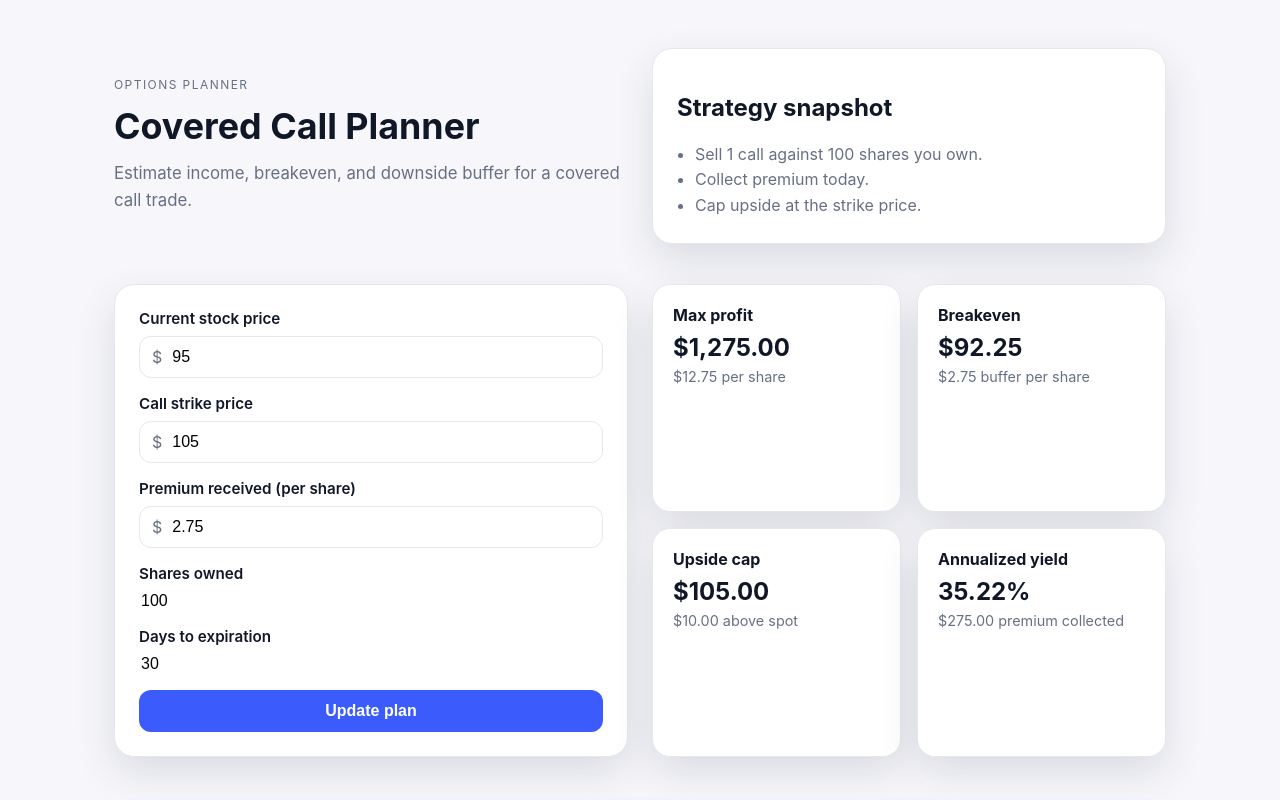
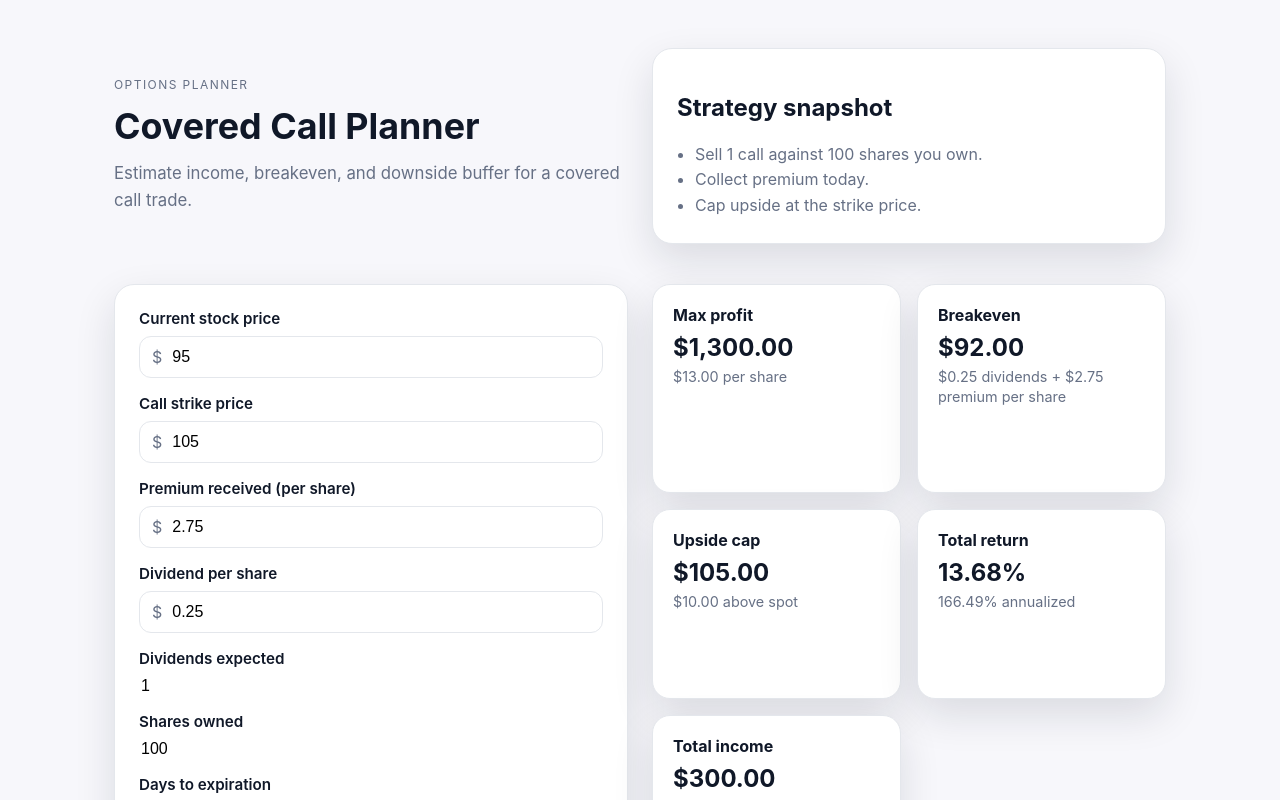
Before and after one commit to bryan171179/optionsplanner, a Next.js app: page /covered-call in a window 1280 px wide. Shown: the top 800 px of the page. Built offline with nearby package versions, Linux system fonts and the light colour scheme.

Commit message:
Add dividend inputs and total return metrics

```diff
--- a/app/covered-call/page.tsx
+++ b/app/covered-call/page.tsx
@@ -12,48 +12,62 @@ const formatCurrency = (value: number) =>
 
 const formatPercent = (value: number) => `${(value * 100).toFixed(2)}%`;
 
-const computeAnnualizedYield = ({
-  stockPrice,
-  premium,
+const computeAnnualizedReturn = ({
+  totalReturn,
   days,
 }: {
-  stockPrice: number;
-  premium: number;
+  totalReturn: number;
   days: number;
-}) => (days > 0 ? (premium / stockPrice) * (365 / days) : 0);
+}) => (days > 0 ? totalReturn * (365 / days) : 0);
 
 export default function CoveredCallPage() {
   const [formState, setFormState] = useState({
     stockPrice: 95,
     strikePrice: 105,
     premium: 2.75,
+    dividendPerShare: 0.25,
+    dividendsExpected: 1,
     shares: 100,
     days: 30,
   });
-  const lastSubmittedAnnualizedYield = useRef(
-    computeAnnualizedYield(formState),
+  const lastSubmittedAnnualizedReturn = useRef(
+    computeAnnualizedReturn({ totalReturn: 0, days: formState.days }),
   );
 
   const calculations = useMemo(() => {
-    const { stockPrice, strikePrice, premium, shares, days } = formState;
+    const {
+      stockPrice,
+      strikePrice,
+      premium,
+      dividendPerShare,
+      dividendsExpected,
+      shares,
+      days,
+    } = formState;
+    const dividendPerShareTotal = dividendPerShare * dividendsExpected;
     const premiumTotal = premium * shares;
-    const maxProfitPerShare = strikePrice - stockPrice + premium;
+    const dividendsTotal = dividendPerShareTotal * shares;
+    const maxProfitPerShare =
+      strikePrice - stockPrice + premium + dividendPerShareTotal;
     const maxProfitTotal = maxProfitPerShare * shares;
-    const breakevenPrice = stockPrice - premium;
+    const breakevenPrice = stockPrice - premium - dividendPerShareTotal;
     const upsideCapValue = strikePrice - stockPrice;
-    const annualizedYield = computeAnnualizedYield({
-      stockPrice,
-      premium,
+    const totalReturn = stockPrice > 0 ? maxProfitPerShare / stockPrice : 0;
+    const annualizedReturn = computeAnnualizedReturn({
+      totalReturn,
       days,
     });
 
     return {
+      dividendPerShareTotal,
       premiumTotal,
+      dividendsTotal,
       maxProfitPerShare,
       maxProfitTotal,
       breakevenPrice,
       upsideCapValue,
-      annualizedYield,
+      totalReturn,
+      annualizedReturn,
     };
   }, [formState]);
 
@@ -67,11 +81,11 @@ export default function CoveredCallPage() {
 
   const handleSubmit = (event: React.FormEvent<HTMLFormElement>) => {
     event.preventDefault();
-    const previousYield = lastSubmittedAnnualizedYield.current;
-    const currentYield = calculations.annualizedYield;
-    lastSubmittedAnnualizedYield.current = currentYield;
+    const previousReturn = lastSubmittedAnnualizedReturn.current;
+    const currentReturn = calculations.annualizedReturn;
+    lastSubmittedAnnualizedReturn.current = currentReturn;
 
-    if (previousYield < 0.15 && currentYield >= 0.15) {
+    if (previousReturn < 0.15 && currentReturn >= 0.15) {
       if (typeof window === "undefined") {
         return;
       }
@@ -158,6 +172,34 @@ export default function CoveredCallPage() {
             </div>
           </div>
           <div className="field">
+            <label htmlFor="dividendPerShare">Dividend per share</label>
+            <div className="input-wrap">
+              <span>$</span>
+              <input
+                id="dividendPerShare"
+                name="dividendPerShare"
+                type="number"
+                step="0.01"
+                value={formState.dividendPerShare}
+                onChange={handleChange("dividendPerShare")}
+                required
+              />
+            </div>
+          </div>
+          <div className="field">
+            <label htmlFor="dividendsExpected">Dividends expected</label>
+            <input
+              id="dividendsExpected"
+              name="dividendsExpected"
+              type="number"
+              step="1"
+              min="0"
+              value={formState.dividendsExpected}
+              onChange={handleChange("dividendsExpected")}
+              required
+            />
+          </div>
+          <div className="field">
             <label htmlFor="shares">Shares owned</label>
             <input
               id="shares"
@@ -196,7 +238,10 @@ export default function CoveredCallPage() {
           <article className="result-card">
             <h3>Breakeven</h3>
             <p>{formatCurrency(calculations.breakevenPrice)}</p>
-            <span>{formatCurrency(formState.premium)} buffer per share</span>
+            <span>
+              {formatCurrency(calculations.dividendPerShareTotal)} dividends +{" "}
+              {formatCurrency(formState.premium)} premium per share
+            </span>
           </article>
           <article className="result-card">
             <h3>Upside cap</h3>
@@ -204,10 +249,21 @@ export default function CoveredCallPage() {
             <span>{formatCurrency(calculations.upsideCapValue)} above spot</span>
           </article>
           <article className="result-card">
-            <h3>Annualized yield</h3>
-            <p>{formatPercent(calculations.annualizedYield)}</p>
+            <h3>Total return</h3>
+            <p>{formatPercent(calculations.totalReturn)}</p>
             <span>
-              {formatCurrency(calculations.premiumTotal)} premium collected
+              {formatPercent(calculations.annualizedReturn)} annualized
+            </span>
+          </article>
+          <article className="result-card">
+            <h3>Total income</h3>
+            <p>
+              {formatCurrency(
+                calculations.premiumTotal + calculations.dividendsTotal,
+              )}
+            </p>
+            <span>
+              {formatCurrency(calculations.dividendsTotal)} dividends expected
             </span>
           </article>
         </div>
```
